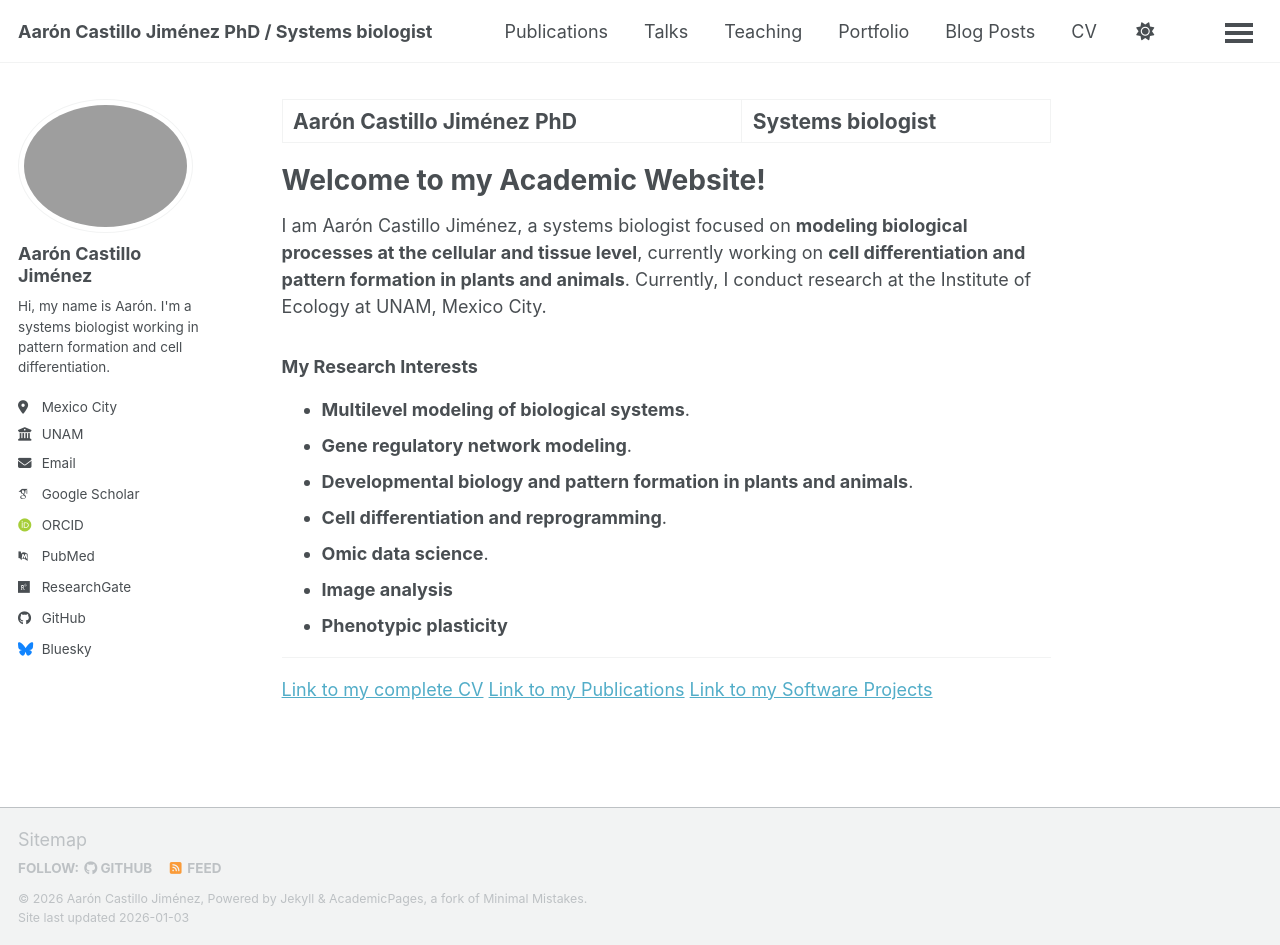
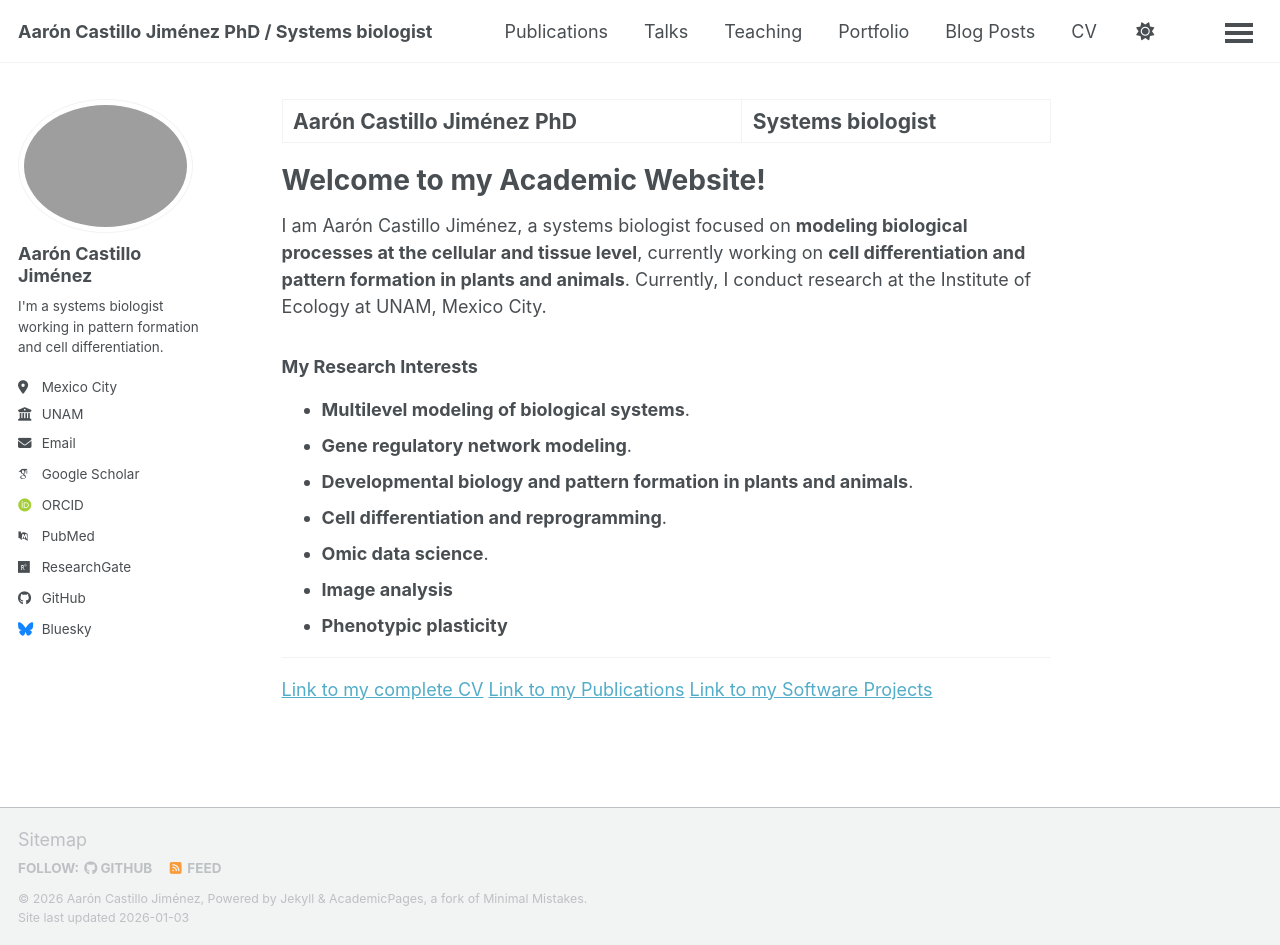
Before and after one commit to AaronCastilloJimenez/aaroncastillojimenez.github.io, a Jekyll site: the page built from _pages/about.md, in a window 1280 px wide and 945 px high. Built offline with Jekyll 4.4.1, drawn with Linux system fonts in a browser that asks for light colours; some web fonts are replaced; a script bundle is joined from its source files by our own code; library files that are not in the unit come from our copies.

Commit message:
_config.yml

```diff
--- a/_config.yml
+++ b/_config.yml
@@ -25,7 +25,7 @@ author:
   avatar           : "aaroncastilloj.png"
   name             : "Aarón Castillo Jiménez"
   pronouns         : # example: "she/her"
-  bio              : "Hi, my name is Aarón. I'm a systems biologist working in pattern formation and cell differentiation."
+  bio              : "I'm a systems biologist working in pattern formation and cell differentiation."
   location         : "Mexico City"
   employer         : "UNAM"
   uri              : # URL
```
